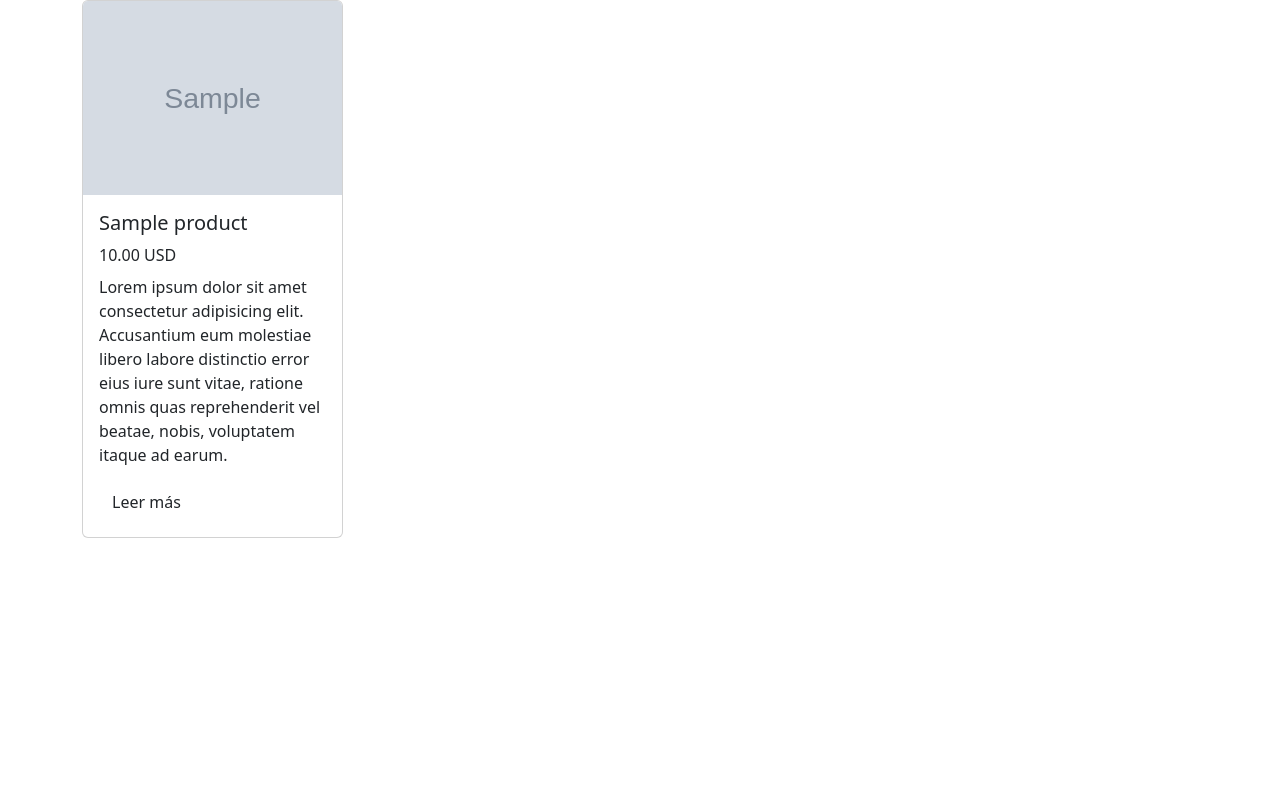
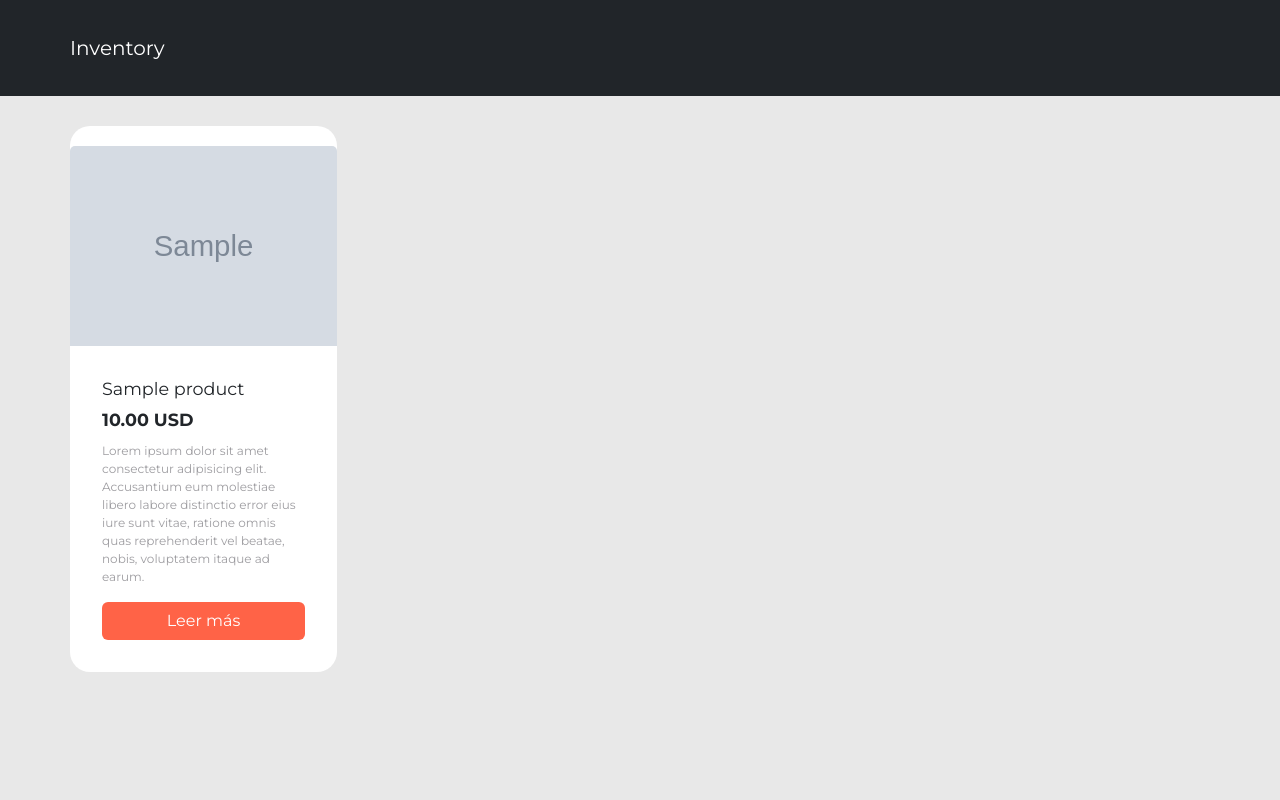
Before and after one commit to H4r0l/Django_app, a Django app: page / in a window 1280 px wide. Run offline with Django 4.2, Linux system fonts and the light colour scheme; tables that the repository leaves empty hold one stand-in row (values such as "Sample post"); grey boxes marked "Sample" are stand-in pictures.

Commit message:
feat: styles and navbar

```diff
--- a/inventory/urls.py
+++ b/inventory/urls.py
@@ -3,6 +3,6 @@ from django.urls import path
 from .views import index, get_product
 
 urlpatterns = [
-    path('', index),
+    path('', index, name='index'),
     path('product/<int:id>', get_product, name='get_product'),
 ]
--- a/settings/base.py
+++ b/settings/base.py
@@ -93,7 +93,10 @@ USE_TZ = True
 # Static files (CSS, JavaScript, Images)
 # https://docs.djangoproject.com/en/4.2/howto/static-files/
 
-STATIC_URL = '/static/'
+STATIC_URL = 'static/'
+STATICFILES_DIRS = [
+    'static',
+]
 
 # Default primary key field type
 # https://docs.djangoproject.com/en/4.2/ref/settings/#default-auto-field
--- /dev/null
+++ b/static/style.css
@@ -0,0 +1,114 @@
+* {
+    padding: 0;
+    margin: 0;
+}
+
+body {
+    background-color: #e8e8e8;
+}
+
+.container {
+    font-family: "Montserrat",Georgia,'Times New Roman',Times,serif;
+    padding: 20px 0;
+}
+
+.card {
+    margin: 10px 0;
+    background-color: white;
+    border-radius: 20px;
+    border: none;
+    overflow: hidden;
+    padding-top: 20px;
+}
+
+.card:hover {
+    box-shadow: 0 5px 10px rgba(0, 0, 0, 0.1);
+}
+
+.card-title {
+    font-size: 1.1rem;
+}
+
+.card-body {
+    padding: 32px;
+}
+
+.price-container {
+    display: flex;
+    gap: 12px;
+}
+
+.card-text {
+    color: #9e9da1;
+    font-size: 12px;
+}
+
+.btn {
+    width: 100%;
+}
+
+.btn-tomato {
+    background-color: tomato;
+    color: white;
+}
+
+.btn-tomato:hover {
+    background-color: #b24532;
+    color: white;
+}
+
+.product-price {
+    font-weight: bold;
+}
+
+/* Product Detail */
+.jumbotron {
+    padding: 40px 40px 40px 0;
+}
+
+.product-detail-row {
+    background-color: white;
+    border-radius: 20px;
+    padding: 10px;
+}
+
+.comment {
+    margin: 20px 0px;
+    border-bottom: #19192E solid 1px;
+}
+
+.comment-column {
+    padding-right: 30px;
+}
+
+/* Login */
+.login-container, .signup-container {
+    padding: 40px;
+    display: grid;
+    align-items: center;
+    max-width: 400px;
+    margin: auto;
+}
+
+.signup-container {
+    max-width: 600px;
+}
+
+.signup-container label {
+    display: block;
+    margin-top: 10px;
+}
+
+.login-container input, .signup-container input {
+    width: 100%;
+    margin: 10px 0;
+}
+
+.helptext {
+    font-size: 13px;
+    color: #9e9da1;
+}
+
+.submit-btn {
+    text-align: center;
+}
--- /dev/null
+++ b/templates/base/base.html
@@ -0,0 +1,30 @@
+{% load static %}
+<html lang="es">
+  <head>
+    <title>Inventory</title>
+    <meta name="description" content="Mi primera tienda de barrio virtual" />
+    <meta name="keywords" content="ecomerce,market" />
+    {# Bootstrap - https://getbootstrap.com/#}
+    <link
+      href="https://cdn.jsdelivr.net/npm/bootstrap@5.2.3/dist/css/bootstrap.min.css"
+      rel="stylesheet"
+    />
+    <script src="https://cdn.jsdelivr.net/npm/bootstrap@5.2.3/dist/js/bootstrap.bundle.min.js"></script>
+    {# Fonts #}
+    <link
+      href="https://fonts.googleapis.com/css?family=Montserrat:wght@400;700&display=swap"
+      rel="stylesheet"
+    />
+    {# Styles #}
+    <link rel="stylesheet" href="{% static 'style.css' %}" />
+  </head>
+  <body>
+    <nav class="navbar navbar-expand-lg navbar-dark bg-dark">
+      <div class="container">
+        <a class="navbar-brand" href="{% url 'index' %}">Inventory</a>
+      </div>
+    </nav>
+
+    {% block content %} {% endblock %}
+  </body>
+</html>
--- a/templates/list_of_products.html
+++ b/templates/list_of_products.html
@@ -1,19 +1,5 @@
-{% load static %}
-<html lang="es">
-    <head>
-        <title>Inventory</title>
-        <meta name="description" content="Mi primera tienda de barrio virtual">
-        <meta name="keywords" content="ecomerce,market">
-        {# Bootstrap - https://getbootstrap.com/#}
-        <link href="https://cdn.jsdelivr.net/npm/bootstrap@5.2.3/dist/css/bootstrap.min.css"
-              rel="stylesheet">
-        <script src="https://cdn.jsdelivr.net/npm/bootstrap@5.2.3/dist/js/bootstrap.bundle.min.js"></script>
-        {# Fonts #}
-        <link href="https://fonts.googleapis.com/css?family=Montserrat:wght@400;700&display=swap" rel="stylesheet">
-        {# Styles #}
-        <link rel="stylesheet" href="{% static 'style.css' %}">
-    </head>
-    <body>
+{% extends 'base/base.html' %}
+    {% block content %}
         <div class="container">
             <div class="row">
 
@@ -34,12 +20,11 @@
                                 eius iure sunt vitae, ratione omnis quas reprehenderit vel
                                 beatae, nobis, voluptatem itaque ad earum.
                             </p>
-                            <a class="btn btn-tomato" href={% url 'show_product' id=product.id  %}>Leer más</a>
+                            <a class="btn btn-tomato" href="{% url "get_product" id=product.pk %}">Leer más</a>
                         </div>
                     </div>
                 </div>
                 {% endfor %}
             </div>
         </div>
-    </body>
-</html>
+    {% endblock %}
```
Also changed, not shown: templates/show_product.html (+3 -17 lines).
